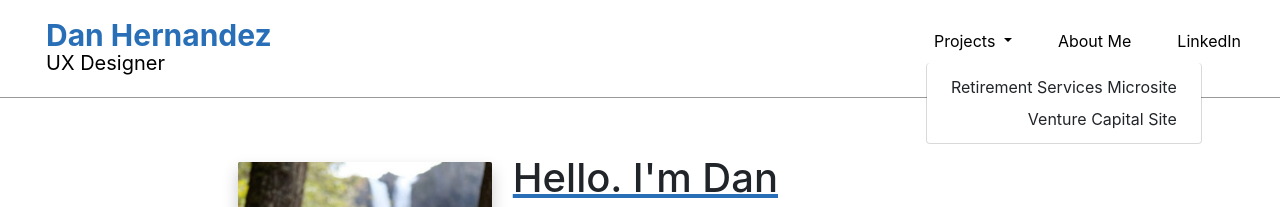
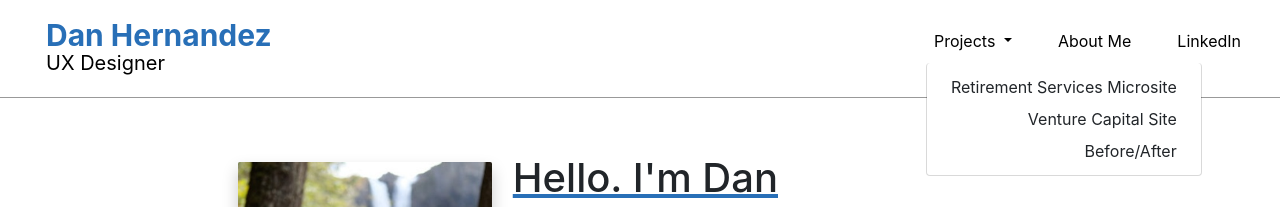
Before and after one commit to DanHernandezUX/Porfolio, a plain HTML site: page index.html in a window 1280 px wide. Both pictures are taken after a click on the link "Projects". Shown: the top 207 px of the page. Drawn offline with nearby package versions, Linux system fonts and the light colour scheme.

Commit message:
Update index.html

```diff
--- a/index.html
+++ b/index.html
@@ -30,7 +30,7 @@
             <div class="dropdown-menu dropdown-menu-left animate slideIn">
               <a class="dropdown-item" href="retirement-microsite.html">Retirement Services Microsite</a>
               <a class="dropdown-item" href="venturecap-redesign.html">Venture Capital Site</a>
-              <!--<a class="dropdown-item" href="digital-journey">Digital Journey</a> -->
+               <a class="dropdown-item" href="https://www.figma.com/proto/6NM6SLVZlQrTxWSyzqdz7t/Before_After?node-id=0%3A149&amp;scaling=min-zoom" target="_blank">Before/After</a>
             </div>
           </li>
           <li class="nav-item">
```
